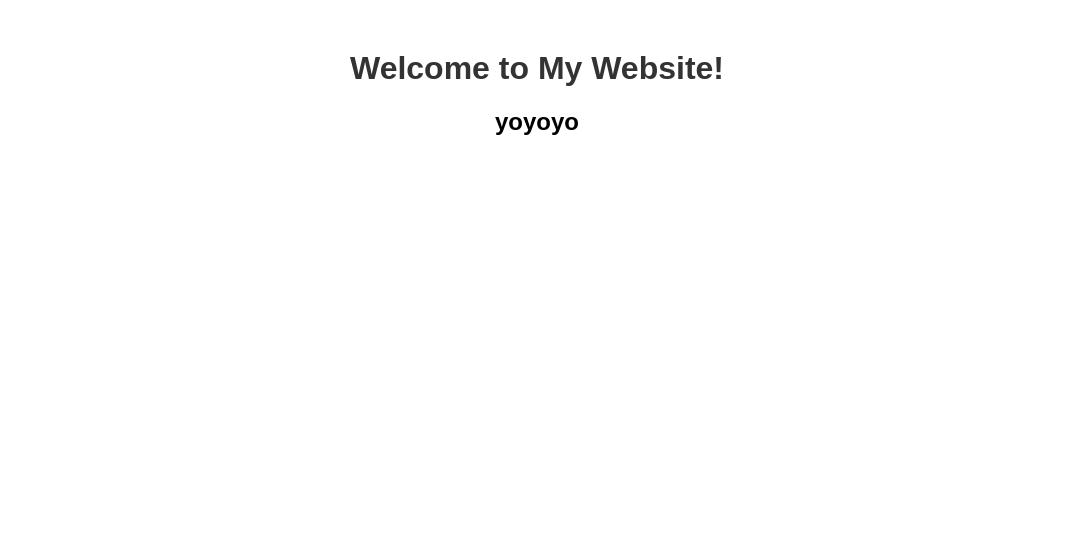
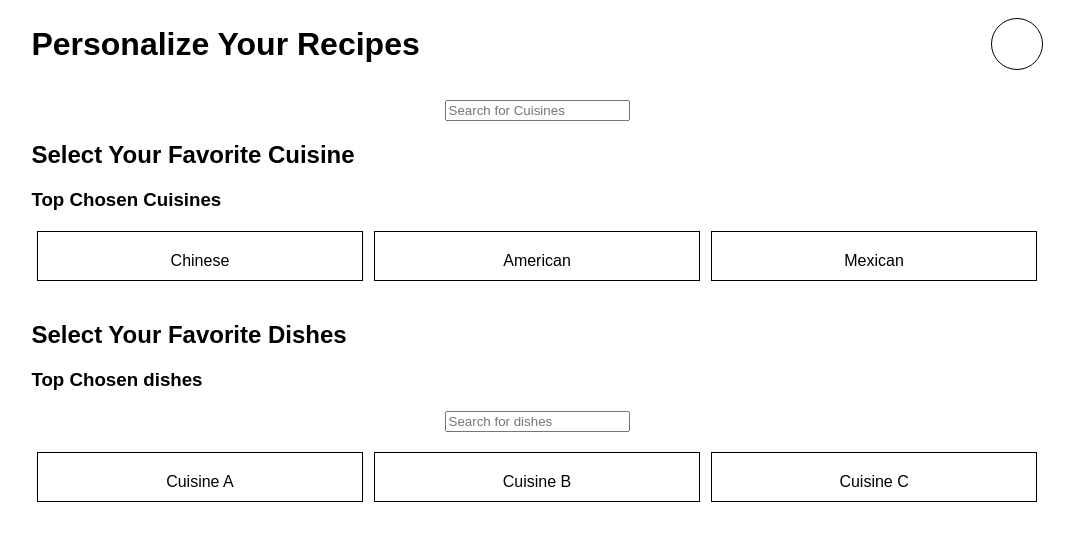
Before and after one commit to Leungc2000/ai_cooker, a Flask app: page / in a window 1280 px wide. Shown: the top 541 px of the page, without its empty margins (103-1177 px from the left). Run offline with Flask 3, Linux system fonts and the light colour scheme.

Commit message:
First version of home page, where you personalize the algorithm

```diff
--- a/templates/index.html
+++ b/templates/index.html
@@ -3,11 +3,100 @@
 <head>
     <meta charset="UTF-8">
     <meta name="viewport" content="width=device-width, initial-scale=1.0">
-    <title>AI Cooker</title>
-    <link rel="stylesheet" href="{{ url_for('static', filename='style.css') }}">
+    <title>Ai Cooker</title>
+    <style>
+        body {
+            font-family: Arial, sans-serif;
+        }
+        .container {
+            width: 80%;
+            margin: 0 auto;
+            text-align: center;
+        }
+        header {
+            display: flex;
+            justify-content: space-between;
+            align-items: center;
+            padding: 10px 0;
+        }
+        header h1 {
+            margin: 0;
+        }
+        .search-bar {
+            margin: 20px 0;
+        }
+        .section-title {
+            text-align: left;
+            margin: 20px 0;
+        }
+        .food-grid {
+            display: flex;
+            flex-wrap: wrap;
+            justify-content: space-around;
+        }
+        .food-item {
+            border: 1px solid #000;
+            padding: 10px;
+            width: 30%;
+            margin-bottom: 20px;
+        }
+        .food-item img {
+            width: 100%;
+            height: auto;
+        }
+        .food-item p {
+            margin: 10px 0 0;
+        }
+        .user-profile {
+            width: 50px;
+            height: 50px;
+            border: 1px solid #000;
+            border-radius: 50%;
+        }
+    </style>
 </head>
 <body>
-    <h1>Welcome to My Website!</h1>
-    <h2>yoyoyo</h2>
+    <div class="container">
+        <header>
+            <h1>Personalize Your Recipes</h1>
+            <div class="user-profile"></div>
+        </header>
+        <div class="search-bar">
+            <input type="text" placeholder="Search for Cuisines" />
+        </div>
+        <div class="section-title">
+            <h2>Select Your Favorite Cuisine</h2>
+            <h3>Top Chosen Cuisines</h3>
+        </div>
+        <div class="food-grid">
+            <div class="food-item">
+                <p>Chinese</p>
+            </div>
+            <div class="food-item">
+                <p>American</p>
+            </div>
+            <div class="food-item">
+                <p>Mexican</p>
+            </div>
+        </div>
+        <div class="section-title">
+            <h2>Select Your Favorite Dishes</h2>
+            <h3>Top Chosen dishes</h3>
+        </div>
+        <div class="search-bar">
+            <input type="text" placeholder="Search for dishes" />
+        </div>
+        <div class="food-grid">
+            <div class="food-item">
+                <p>Cuisine A</p>
+            </div>
+            <div class="food-item">
+                <p>Cuisine B</p>
+            </div>
+            <div class="food-item">
+                <p>Cuisine C</p>
+            </div>
+        </div>
+    </div>
 </body>
 </html>
```
